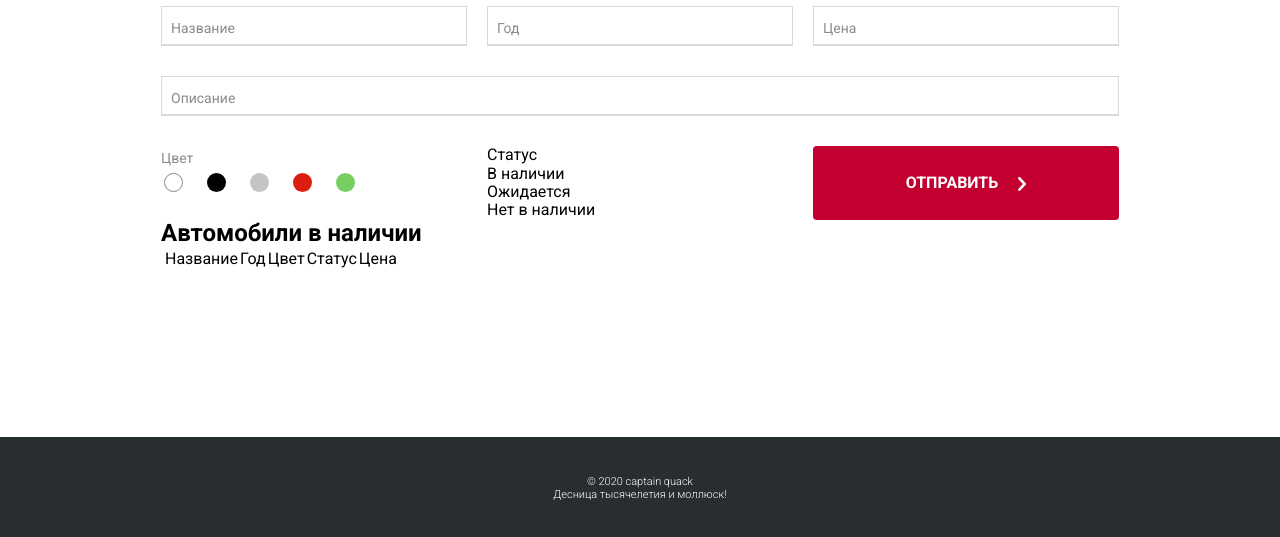
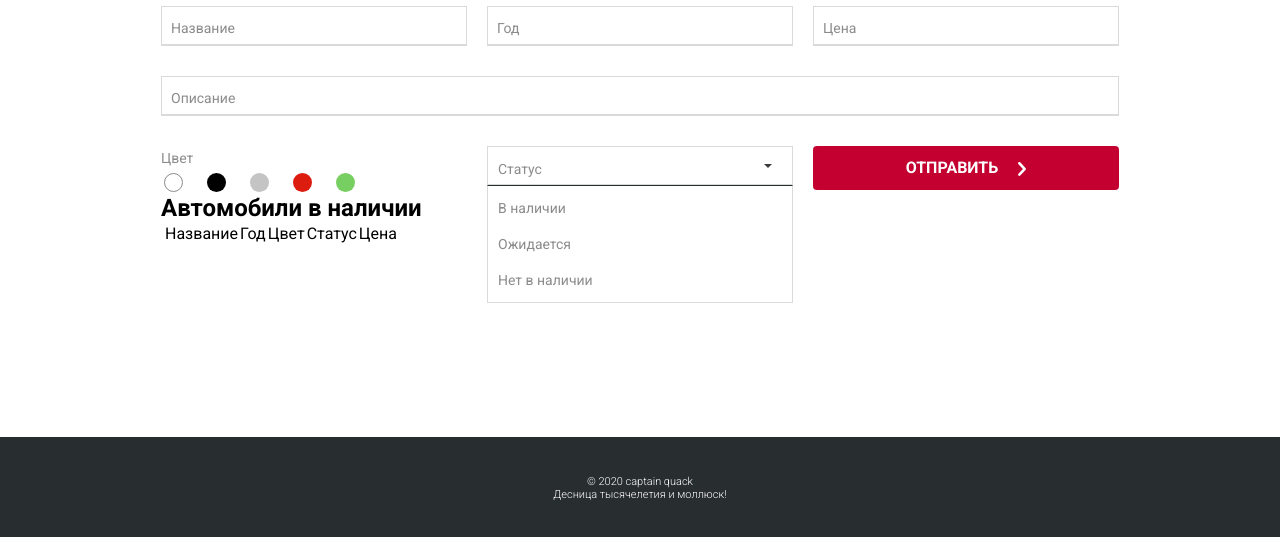
Before and after one commit to M-kos/kodix, a website built with webpack: page src/index.html in a window 1280 px wide. Shown: the part 261-798 px from the top of the page. Built offline with nearby package versions, Linux system fonts and the light colour scheme; files whose address does not match are found by name.

Commit message:
Select syle

```diff
--- a/src/index.html
+++ b/src/index.html
@@ -47,6 +47,7 @@
           </div>
           <div class="add-block__select-status" name="status">
             <div class="select-title">Статус</div>
+            <img src="./assets/triangle.svg" alt="arrow-bottom">
             <ul class="select-body">
               <li class="select-body-item" data-select-value="available">В наличии</li>
               <li class="select-body-item" data-select-value="expected">Ожидается</li>
--- a/src/styles/styles.css
+++ b/src/styles/styles.css
@@ -104,7 +104,7 @@ body {
 
 .add-block__form input:focus {
   outline: none;
-  border-bottom-color: #000;
+  border-bottom-color: #282d30;
 }
 
 .add-block__form .error {
@@ -137,7 +137,7 @@ body {
 .add-block__btn-send {
   grid-area: send;
   border: none;
-  min-height: 44px;
+  height: 44px;
   background-color: #c3002f;
   border-radius: 4px;
   color: #ffffff;
@@ -170,6 +170,55 @@ body {
 /* Select style */
 .add-block__select-status {
   grid-area: status;
+  height: 40px;
+  display: flex;
+  justify-content: space-between;
+  align-items: center;
+  padding: 10px;
+  border-color: #dadada;
+  border-width: 1px;
+  border-style: solid;
+  border-bottom-width: 2px;
+  position: relative;
+  font-size: 14px;
+  line-height: 24px;
+  color: #8b8b8b;
+}
+
+.add-block__select-status.open {
+  border-bottom-color: #282d30;
+}
+
+.add-block__select-status > img {
+  padding-right: 10px;
+}
+
+.select-title {
+  padding-top: 6px;
+}
+
+.select-body {
+  position: absolute;
+  top: 38px;
+  left: -1px;
+  right: -1px;
+  border: 1px solid #dadada;
+  border-top-color: #282d30;
+  z-index: 2;
+  padding: 10px;
+}
+
+.select-body-item {
+  cursor: pointer;
+  margin-bottom: 12px;
+}
+
+.select-body-item:last-child {
+  margin-bottom: 0;
+}
+
+.select-body-item:hover {
+  color: #282d30;
 }
 
 /* Color list style */
```
